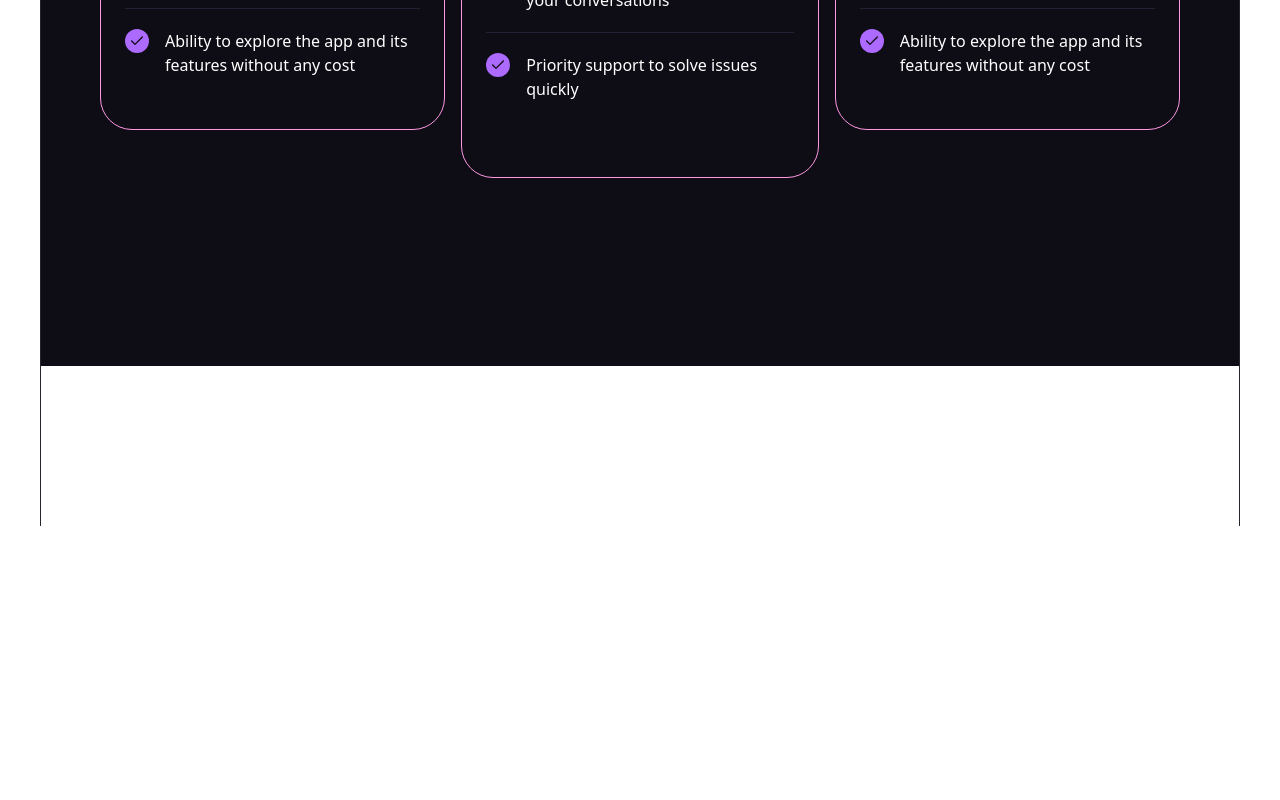
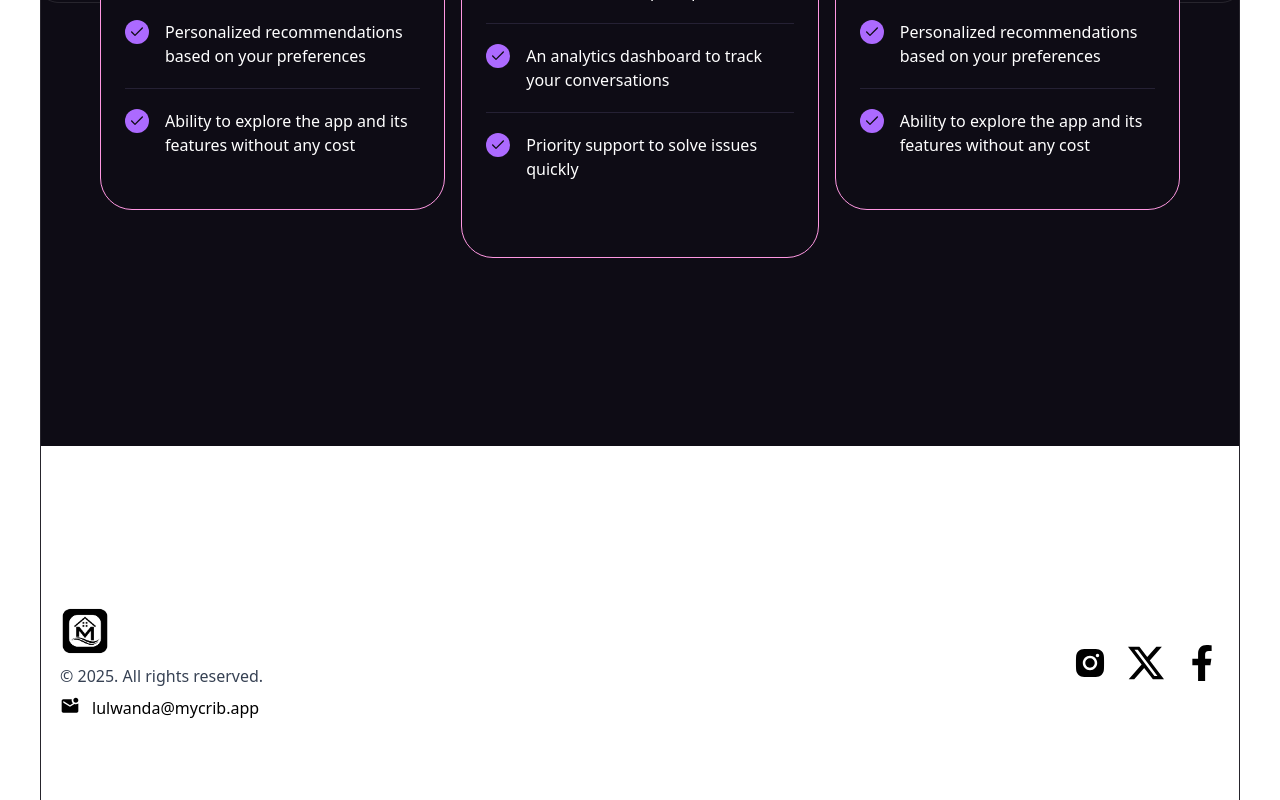
Before and after one commit to ce-phus/mycrib_app, a React (Vite) app: page / in a window 1280 px wide. Shown: the part 8008-8808 px from the top of the page. Before the commit the page ends 8534 px from the top, so only its background shows below. Built offline with nearby package versions, Linux system fonts and the light colour scheme.

Commit message:
chore:Footer

```diff
--- a/package.json
+++ b/package.json
@@ -13,6 +13,7 @@
     "@tailwindcss/vite": "^4.1.3",
     "react": "^19.0.0",
     "react-dom": "^19.0.0",
+    "react-icons": "^5.5.0",
     "react-just-parallax": "^3.1.16",
     "react-router-dom": "^7.5.0",
     "scroll-lock": "^2.1.5",
--- a/src/App.jsx
+++ b/src/App.jsx
@@ -1,5 +1,5 @@
 import { useState } from 'react'
-import { Header, Hero, Works, Flow } from './components'
+import { Header, Hero, Works, Flow, Footer } from './components'
 import ButtonGradient from './assets/svg/ButtonGradient'
 
 
@@ -13,6 +13,7 @@ function App() {
         <Hero />
         <Works />
         <Flow />
+        <Footer />
       </div>
 
       <ButtonGradient/>
--- /dev/null
+++ b/src/components/Footer.jsx
@@ -0,0 +1,70 @@
+import React from 'react';
+import Section from './Section';
+import { logo } from '../assets';
+import { MdMarkEmailUnread } from 'react-icons/md';
+import { AiFillInstagram } from 'react-icons/ai';
+import { BsTwitterX } from 'react-icons/bs';
+import { FaFacebookF } from 'react-icons/fa';
+
+// Store component references, not JSX
+const socials = [
+  {
+    id: '0',
+    title: 'Instagram',
+    icon: AiFillInstagram, // Use the component reference
+    url: '#',
+  },
+  {
+    id: '1',
+    title: 'Twitter',
+    icon: BsTwitterX,
+    url: '#',
+  },
+  {
+    id: '2',
+    title: 'Facebook',
+    icon: FaFacebookF,
+    url: '#',
+  },
+];
+
+const Footer = () => {
+  return (
+    <Section className="!px-0 !pt-0 pb-5">
+      <div className="flex justify-between max-w-[77.5rem] mx-auto px-5 md:px-10 lg:px-15 xl:max-w-[87.5rem] max-sm:flex-col">
+        <div className="">
+          <a target="_blank" href="https://mycrib.app" className="">
+            <img src={logo} className="lg:w-[50px] lg:h-[50px] w-[50px]" alt="Logo" />
+          </a>
+          <p className="caption text-gray-700 lg:block mt-2">
+            © {new Date().getFullYear()}. All rights reserved.
+          </p>
+          <span className="mt-2 flex space-x-3">
+            <MdMarkEmailUnread className="text-xl text-black" />
+            <p className="font-medium text-black">lulwanda@mycrib.app</p>
+          </span>
+        </div>
+
+        <div className="flex flex-wrap gap-5">
+          {socials.map((social) => {
+            console.log("Social ID:", social.id);
+            const Icon = social.icon;
+            return (
+              <a
+                key={social.id}
+                href={social.url}
+                target="_blank"
+                rel="noopener noreferrer"
+                className="flex items-center justify-center "
+              >
+                <Icon className="xl:text-4xl lg:text-3xl text-black" />
+              </a>
+            );
+          })}
+        </div>
+      </div>
+    </Section>
+  );
+};
+
+export default Footer;
--- a/src/components/Pricing.jsx
+++ b/src/components/Pricing.jsx
@@ -7,7 +7,7 @@ import Section from "./Section"
 const Pricing = () => {
   return (
     <div
-    className="overflow-hidden" id="pricing">
+    className="overflow-hidden pt-20" id="pricing">
         <div className='max-w-[77.5rem] mx-auto px-5 md:px-10 lg:px-15 xl:max-w-[87.5rem] relative z-2'>
             <div className='hidden relative justify-center mb-[6.5rem] lg:flex'>
                 <img
--- a/src/components/index.js
+++ b/src/components/index.js
@@ -7,6 +7,7 @@ import Notification from "./Notification";
 import Works from "./Works";
 import Flow from "./Flow";
 import Pricing from "./Pricing";
+import Footer from "./Footer";
 
 export {
     Header,
@@ -17,5 +18,6 @@ export {
     Notification,
     Works,
     Flow,
-    Pricing
+    Pricing,
+    Footer
 }
--- a/src/constants/index.js
+++ b/src/constants/index.js
@@ -19,6 +19,7 @@ import {
   roadmap3,
   roadmap4
 }from "../assets";
+
 
 export const navigation = [
     {
```
Also changed, not shown: 1 other file (tests, documents, lock files or other folders).
